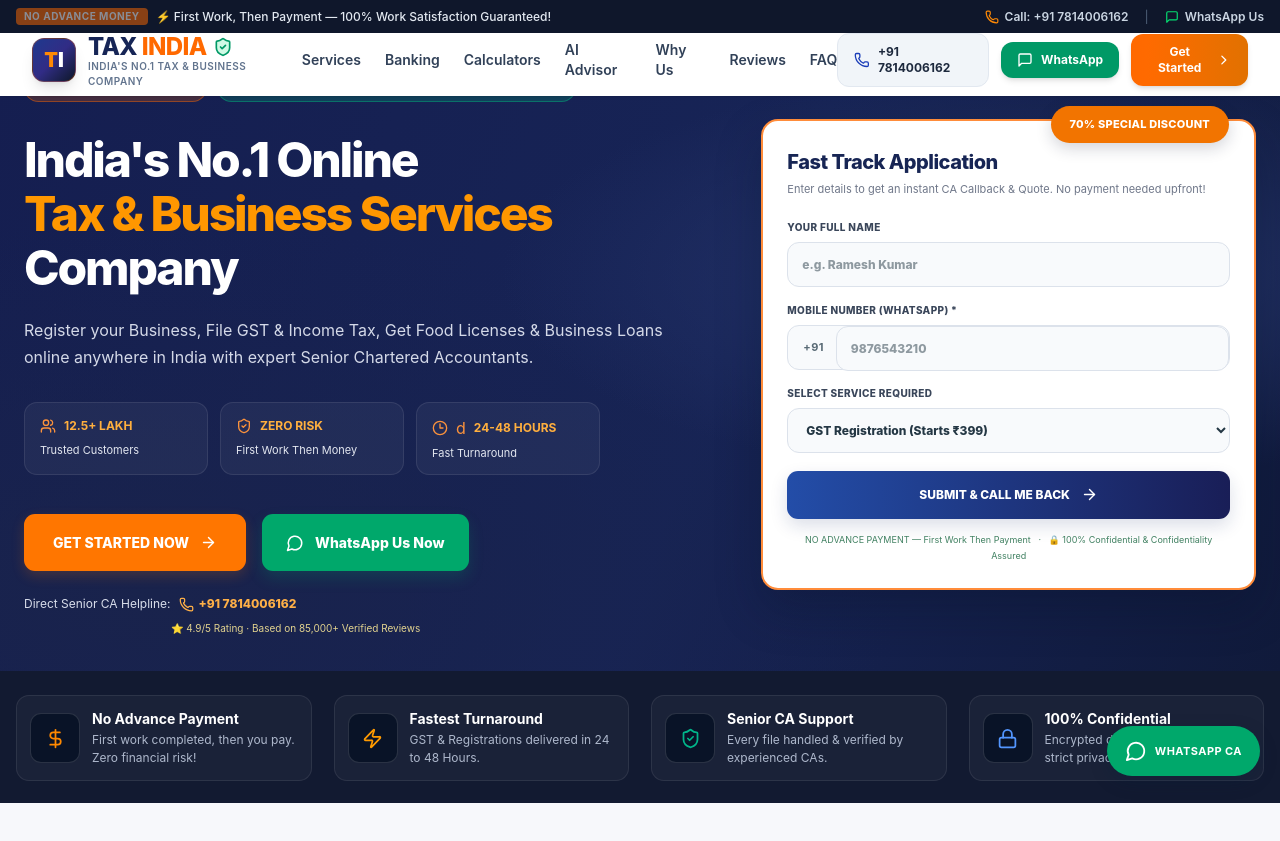
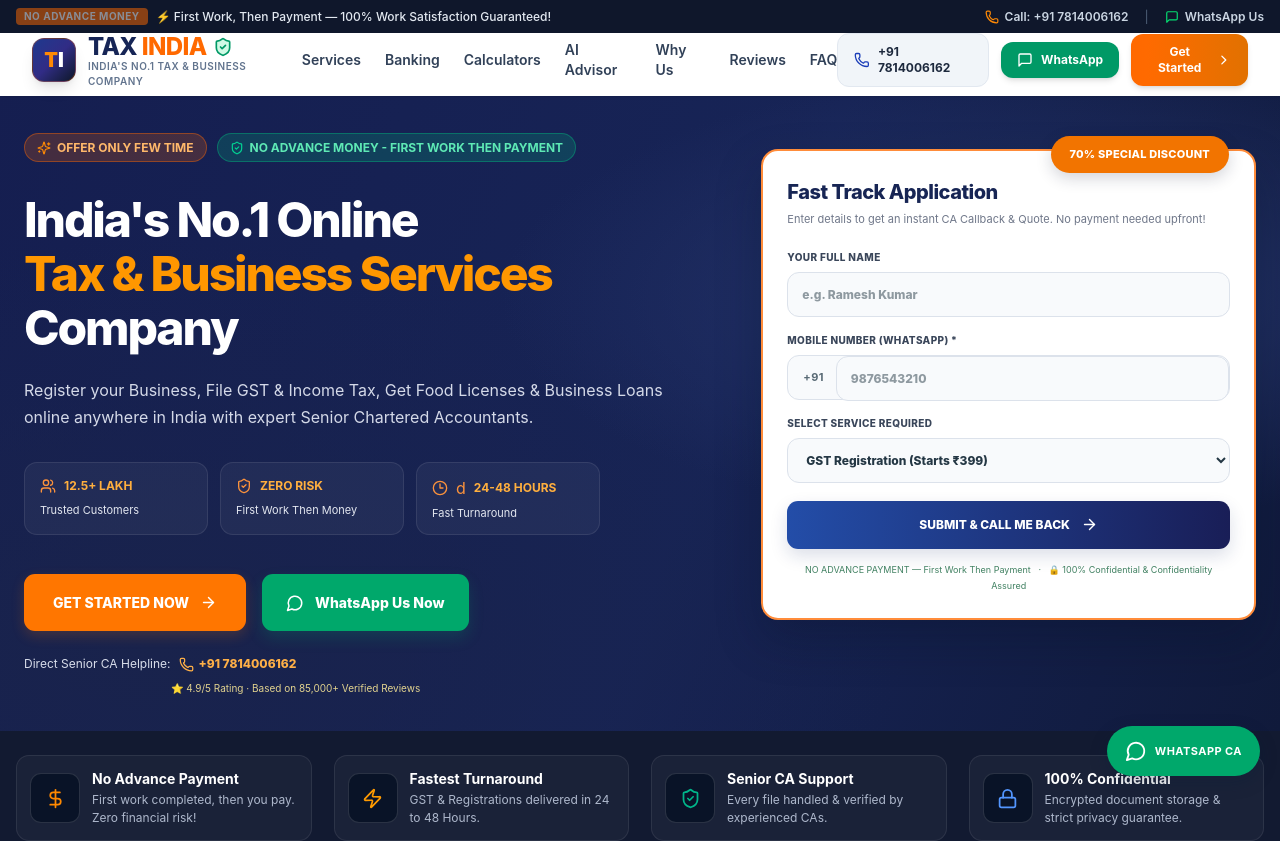
Before and after one commit to DevSank2006/TaxIndia, a React (Vite) app: page / in a window 1280 px wide. Shown: the top 841 px of the page. Built offline with nearby package versions, Linux system fonts and the light colour scheme.

Commit message:
updated some issues of hero section

```diff
--- a/src/components/Hero.jsx
+++ b/src/components/Hero.jsx
@@ -222,7 +222,7 @@
 
 
 
-        <div className="flex flex-wrap items-center  justify-center gap-2 sm:gap-2.5 lg:justify-start">
+        <div className="flex flex-wrap items-center  justify-center gap-2 sm:gap-2.5 lg:justify-start mt-15">
   {/* Orange badge */}
   <span className="inline-flex max-w-full items-center justify-center gap-1.5 rounded-2xl border border-orange-500/40 bg-orange-500/20 px-2.5 py-1.5 text-center text-[10px] font-bold leading-tight text-orange-300 sm:rounded-full sm:px-3 sm:text-xs">
     <Sparkles className="h-3 w-3 shrink-0 text-orange-400 sm:h-3.5 sm:w-3.5" />
--- a/src/components/WhyUs.jsx
+++ b/src/components/WhyUs.jsx
@@ -28,7 +28,7 @@
 ];
 export default function WhyUs() {
   return (
-    <section className="section why-section" id="why-us">
+    <section className="section why-section " id="why-us">
       <div className="container">
         <SectionHeading
           eyebrow="INDIA'S MOST TRUSTED CA COMPANY"
```
